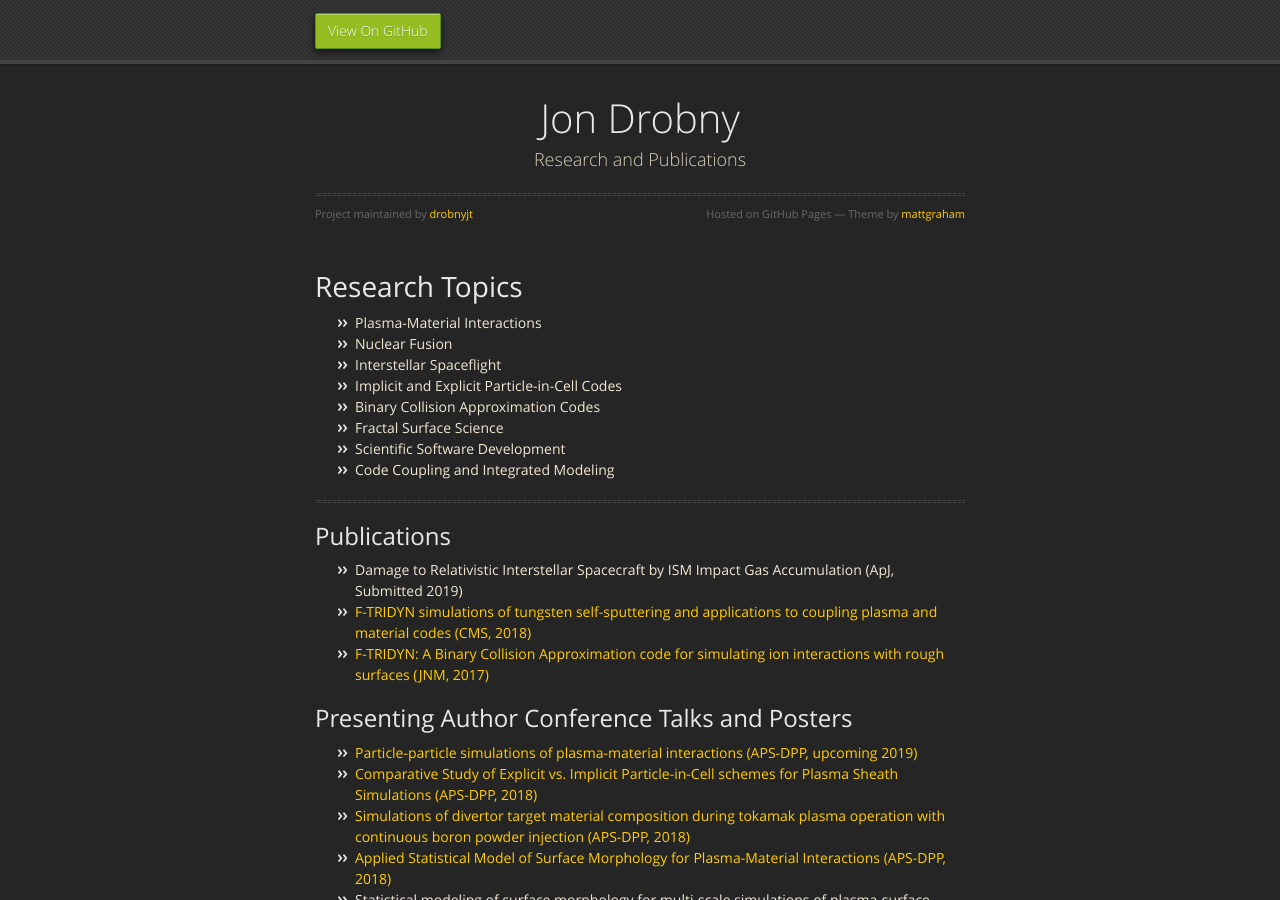
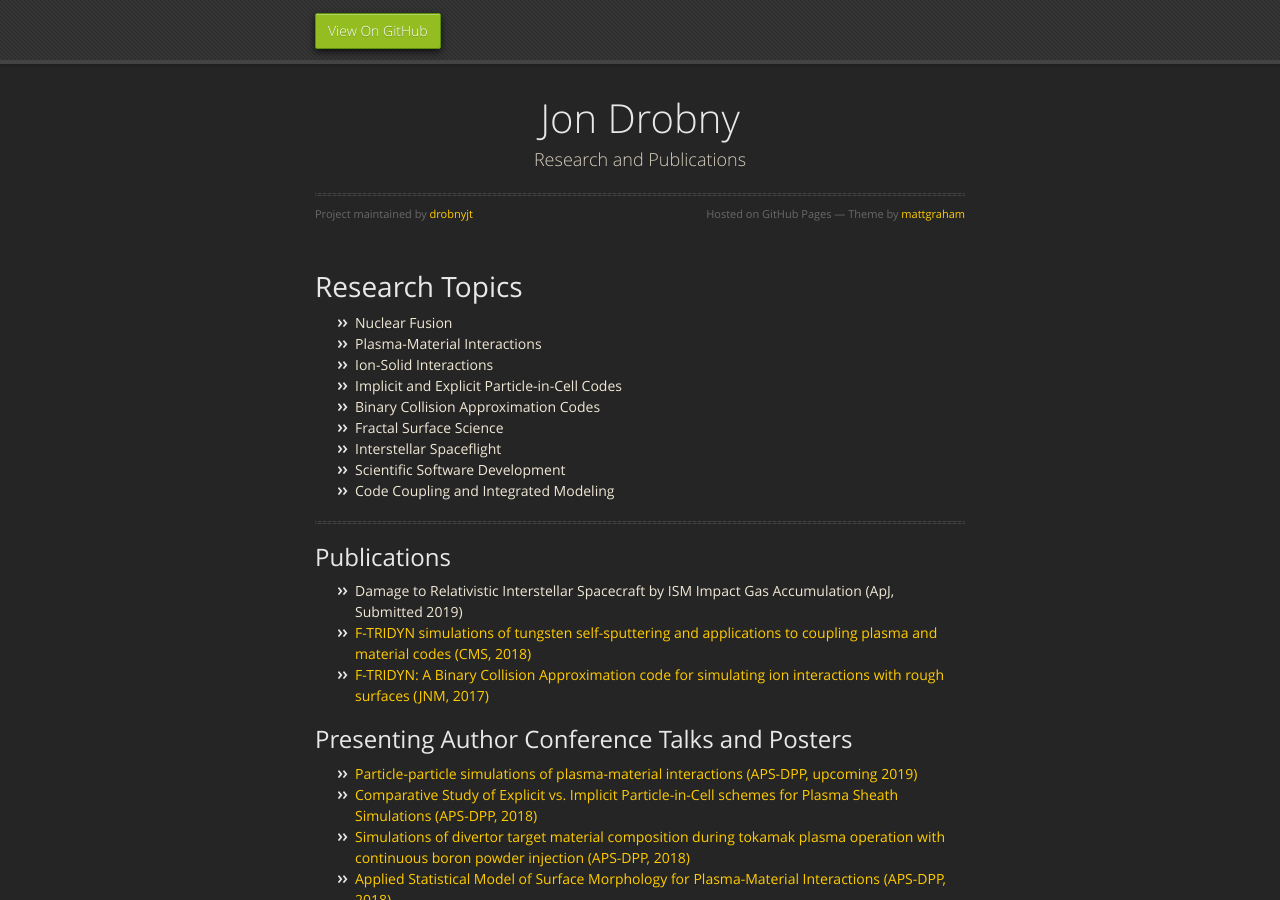
Before and after one commit to drobnyjt/test_jekyll, a Jekyll site: the page built from index.md, in a window 1280 px wide and 900 px high. Built offline with Jekyll 4.4.1, drawn with Linux system fonts in a browser that asks for light colours; our own code applies the rules of GitHub Pages for plain Markdown files.

Commit message:
Update index.md

```diff
--- a/index.md
+++ b/index.md
@@ -4,12 +4,13 @@ layout: default
 
 # Research Topics
 
+* Nuclear Fusion
 * Plasma-Material Interactions
-* Nuclear Fusion
-* Interstellar Spaceflight
+* Ion-Solid Interactions
 * Implicit and Explicit Particle-in-Cell Codes
 * Binary Collision Approximation Codes
 * Fractal Surface Science
+* Interstellar Spaceflight
 * Scientific Software Development
 * Code Coupling and Integrated Modeling
 
```
